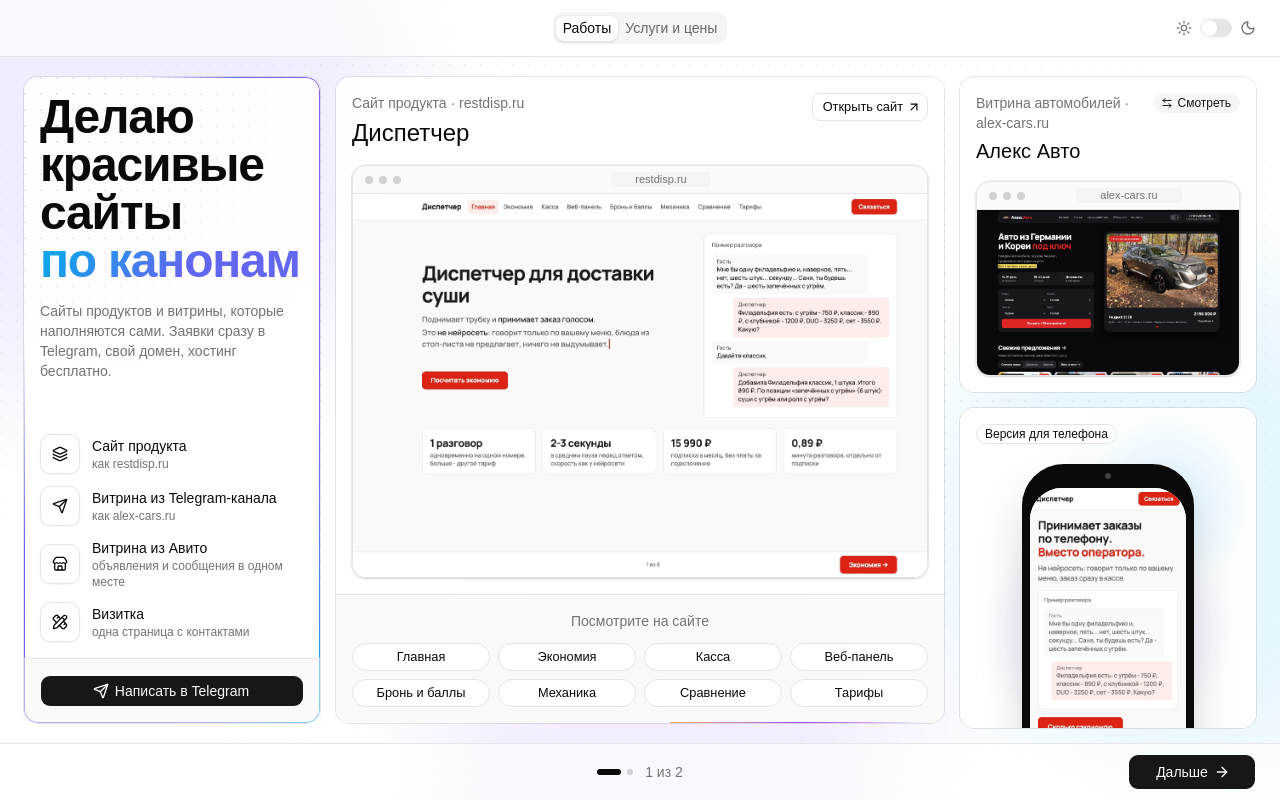
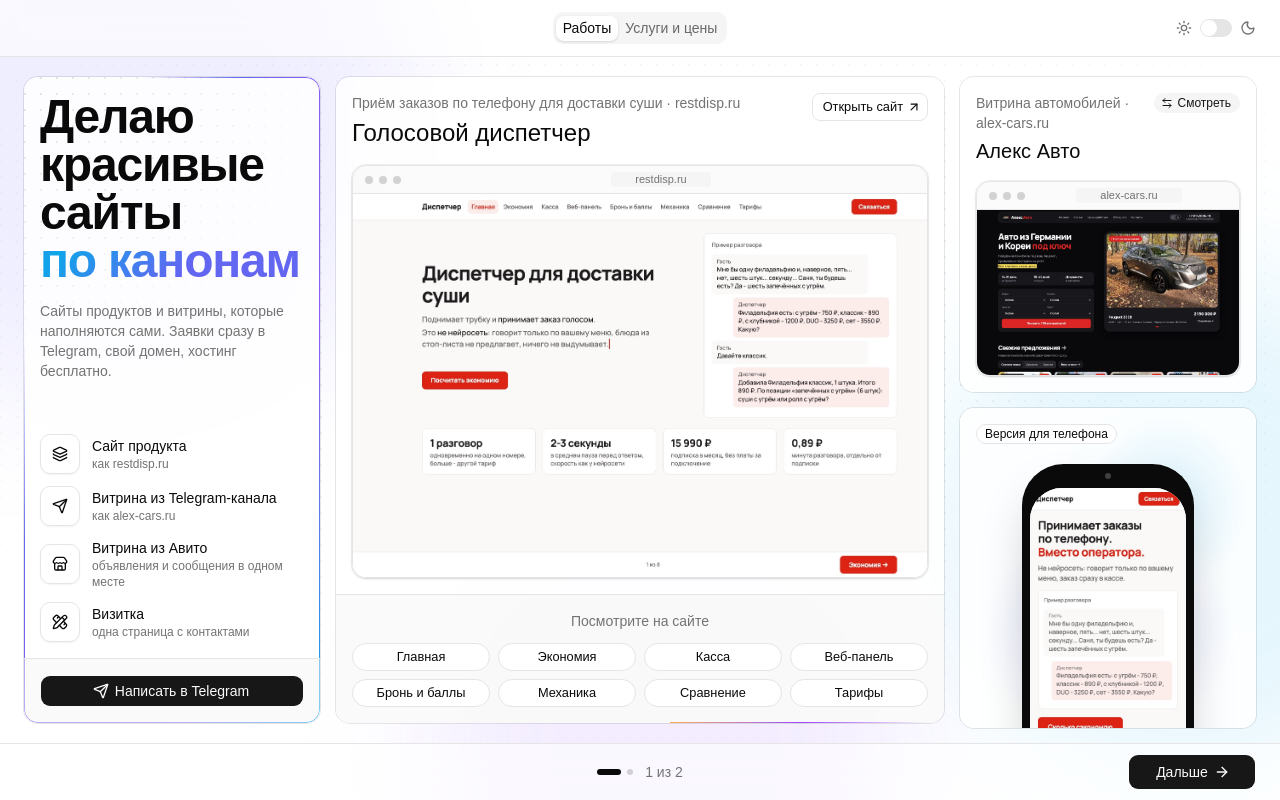
Before and after one commit to gozeff/imakeit, a React (Vite) app: page / in a window 1280 px wide. Built offline with nearby package versions, Linux system fonts and the light colour scheme.

Commit message:
Голосовой диспетчер: новое название, счётчик страниц в одну строку
Co-Authored-By: Claude Opus 5.5 <noreply@anthropic.com>

```diff
--- a/src/App.tsx
+++ b/src/App.tsx
@@ -48,8 +48,8 @@ const projects: Record<
   { name: string; kind: string; url: string; href: string; desk: string; phone: string; links: [string, string][] }
 > = {
   disp: {
-    name: "Диспетчер",
-    kind: "Сайт продукта",
+    name: "Голосовой диспетчер",
+    kind: "Приём заказов по телефону для доставки суши",
     url: "restdisp.ru",
     href: "https://restdisp.ru",
     desk: "img/rd-home.jpg",
@@ -347,7 +347,7 @@ function Plans() {
             <CardDescription>{p.d}</CardDescription>
             {i === 1 && (
               <CardAction>
-                <Badge className="rounded-full">Как у Диспетчера</Badge>
+                <Badge className="rounded-full">Как restdisp.ru</Badge>
               </CardAction>
             )}
           </CardHeader>
@@ -578,7 +578,7 @@ export default function App() {
                 />
               ))}
             </div>
-            <span className="text-sm text-muted-foreground tabular-nums">
+            <span className="text-sm whitespace-nowrap text-muted-foreground tabular-nums">
               {page + 1} из {pages.length}
             </span>
           </div>
```
